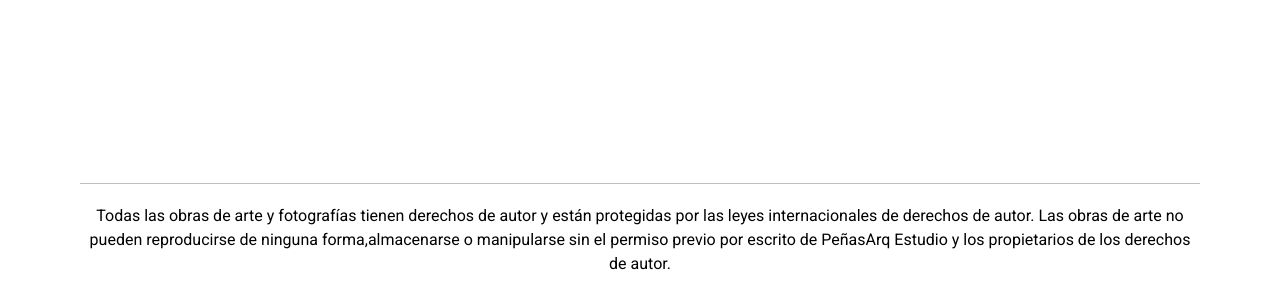
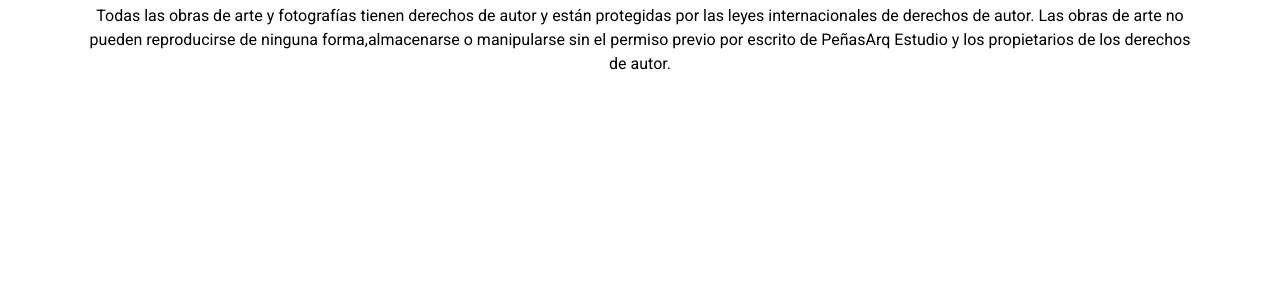
Before and after one commit to tomasjcalderaro/Pe-asArq, a plain HTML site: page index.html in a window 1280 px wide. Shown: the part 2291-2583 px from the top of the page. After the commit the page ends 2383 px from the top, so only its background shows below. Drawn offline with nearby package versions, Linux system fonts and the light colour scheme; a web font is replaced by a local one.

Commit message:
Corregi espacio blanco en index

```diff
--- a/css/style.css
+++ b/css/style.css
@@ -5,6 +5,10 @@
   padding: 0;
 }
 
+body{
+  width: 100%;
+  overflow-x: hidden;
+}
 /* General */
 @font-face {
   font-family: 'Geometos';
@@ -90,12 +94,14 @@
 .box__footer {
   display: flex;
   flex-direction: column;
-  padding: 170px;
-  overflow-x: hidden
+  padding: 70px;
+  overflow-x: hidden;
+  margin: auto;
 }
 
 .box__footer .logo img {
   width: 100px;
+  justify-content: center;
 }
 
 .box__footer .terms {
```
Also changed, not shown: index.html (+0 -1 lines), pages/contacto.html (+1 -1 lines).
